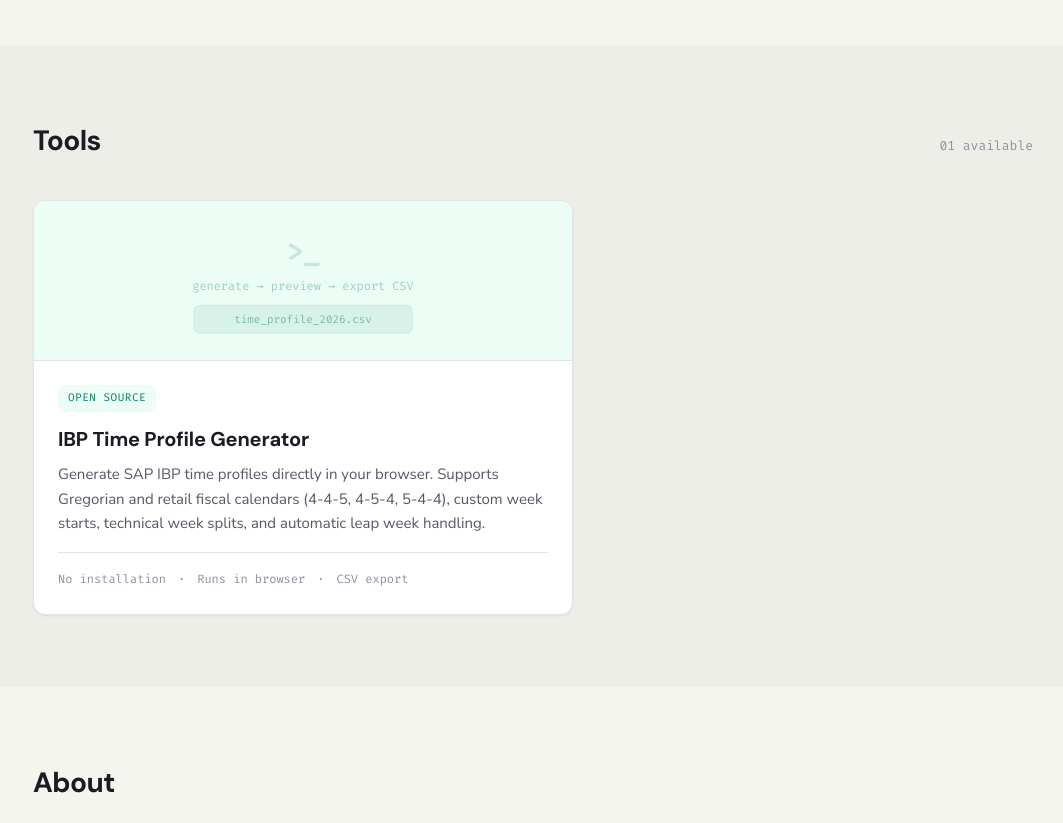
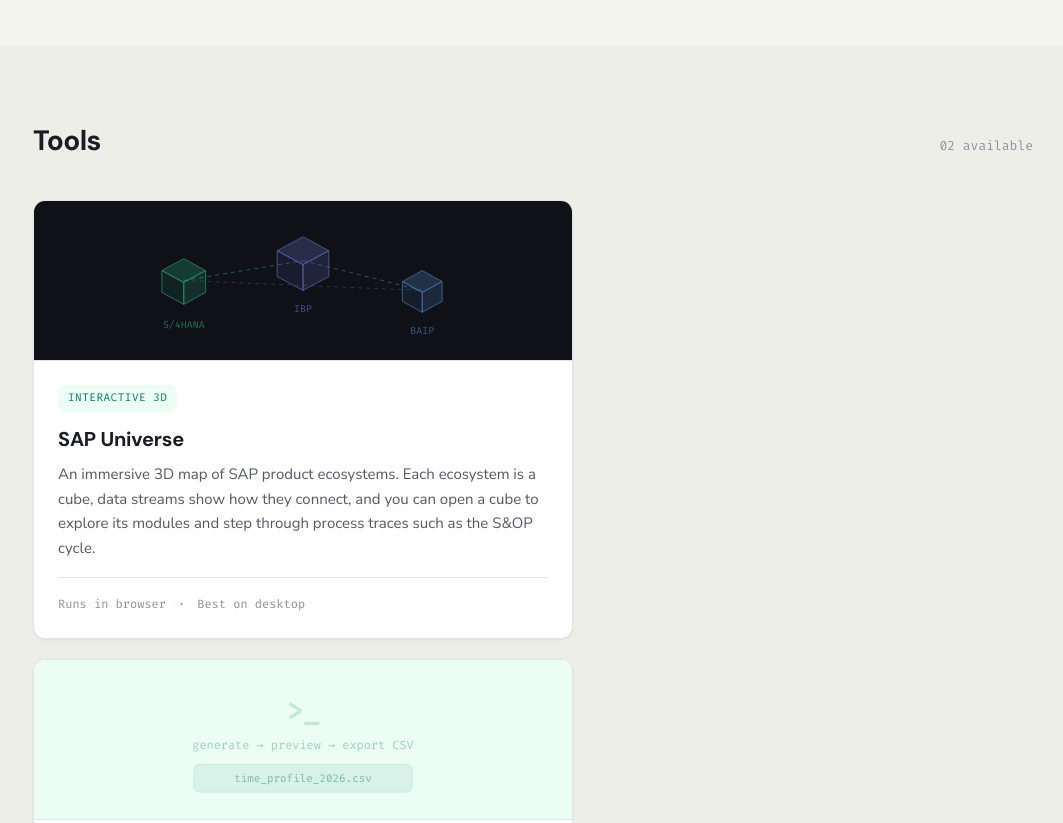
Before and after one commit to AnuragRaiSCMSolutions/AnuragRaiSCMSolutions.github.io, a plain HTML site: page index.html in a window 1280 px wide. Shown: the part 1100-1923 px from the top of the page, without its empty margins (107-1170 px from the left). Drawn offline with Linux system fonts and the light colour scheme.

Commit message:
Add SAP Universe to site navigation and home page
Header link on every page and a card in the Tools section pointing to
/sap-universe/ (the sap-universe repo's GitHub Pages project site).

Co-Authored-By: Claude Opus 5.5 <noreply@anthropic.com>
Claude-Session: https://claude.ai/code/session_01HeyVDvPEXbWfFQTKckmHZV

```diff
--- a/index.html
+++ b/index.html
@@ -29,6 +29,7 @@
         <nav class="site-nav">
           <a href="#articles">Articles</a>
           <a href="#tools">Tools</a>
+          <a href="/sap-universe/">SAP Universe</a>
           <a href="#about">About</a>
         </nav>
         <button class="theme-toggle" onclick="toggleTheme()" aria-label="Toggle theme">
@@ -122,9 +123,43 @@
     <div class="container">
       <div class="section-header">
         <h2>Tools</h2>
-        <span class="section-count">01 available</span>
+        <span class="section-count">02 available</span>
       </div>
       <div class="card-grid">
+
+        <a href="/sap-universe/" class="card" style="max-width: 540px;">
+          <div class="card-preview" style="background: var(--hero-bg);">
+            <svg viewBox="0 0 540 160" fill="none" xmlns="http://www.w3.org/2000/svg">
+              <line x1="150" y1="80" x2="270" y2="60" stroke="#34D399" stroke-width="1" stroke-dasharray="4 4" opacity="0.6"/>
+              <line x1="270" y1="60" x2="390" y2="90" stroke="#818CF8" stroke-width="1" stroke-dasharray="4 4" opacity="0.6"/>
+              <line x1="150" y1="80" x2="390" y2="90" stroke="#60A5FA" stroke-width="1" stroke-dasharray="4 4" opacity="0.35"/>
+              <g opacity="0.9">
+                <polygon points="150,58 172,70 150,82 128,70" fill="#34D399" fill-opacity="0.35" stroke="#34D399" stroke-width="0.8"/>
+                <polygon points="128,70 150,82 150,104 128,92" fill="#34D399" fill-opacity="0.15" stroke="#34D399" stroke-width="0.8"/>
+                <polygon points="172,70 150,82 150,104 172,92" fill="#34D399" fill-opacity="0.25" stroke="#34D399" stroke-width="0.8"/>
+                <polygon points="270,36 296,50 270,64 244,50" fill="#818CF8" fill-opacity="0.35" stroke="#818CF8" stroke-width="0.8"/>
+                <polygon points="244,50 270,64 270,90 244,76" fill="#818CF8" fill-opacity="0.15" stroke="#818CF8" stroke-width="0.8"/>
+                <polygon points="296,50 270,64 270,90 296,76" fill="#818CF8" fill-opacity="0.25" stroke="#818CF8" stroke-width="0.8"/>
+                <polygon points="390,70 410,81 390,92 370,81" fill="#60A5FA" fill-opacity="0.35" stroke="#60A5FA" stroke-width="0.8"/>
+                <polygon points="370,81 390,92 390,112 370,101" fill="#60A5FA" fill-opacity="0.15" stroke="#60A5FA" stroke-width="0.8"/>
+                <polygon points="410,81 390,92 390,112 410,101" fill="#60A5FA" fill-opacity="0.25" stroke="#60A5FA" stroke-width="0.8"/>
+              </g>
+              <text x="150" y="128" text-anchor="middle" fill="#34D399" font-family="var(--font-mono)" font-size="10" opacity="0.7">S/4HANA</text>
+              <text x="270" y="112" text-anchor="middle" fill="#818CF8" font-family="var(--font-mono)" font-size="10" opacity="0.7">IBP</text>
+              <text x="390" y="134" text-anchor="middle" fill="#60A5FA" font-family="var(--font-mono)" font-size="10" opacity="0.7">BAIP</text>
+            </svg>
+          </div>
+          <div class="card-body">
+            <span class="card-tag tag-tool">Interactive 3D</span>
+            <h3>SAP Universe</h3>
+            <p>An immersive 3D map of SAP product ecosystems. Each ecosystem is a cube, data streams show how they connect, and you can open a cube to explore its modules and step through process traces such as the S&amp;OP cycle.</p>
+            <div class="card-meta">
+              <span>Runs in browser</span>
+              <span class="card-meta-dot"></span>
+              <span>Best on desktop</span>
+            </div>
+          </div>
+        </a>
 
         <a href="tools/time-profile-generator.html" class="card" style="max-width: 540px;">
           <div class="card-preview" style="background: var(--accent-light);">
```
Also changed, not shown: articles/io-forecast-or-reorder-point.html (+1 -0 lines), articles/zpu-uom-conundrum.html (+1 -0 lines).
